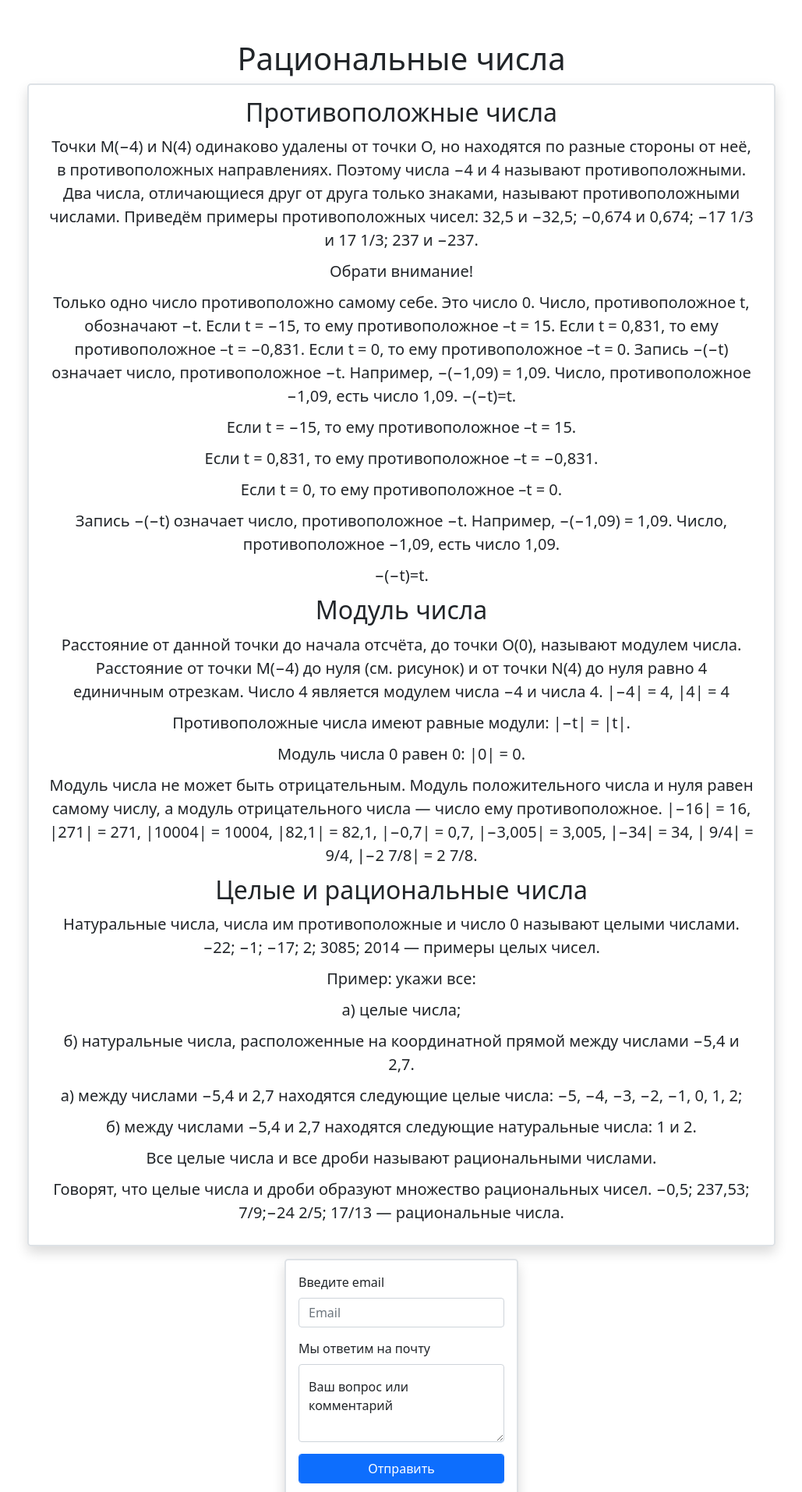
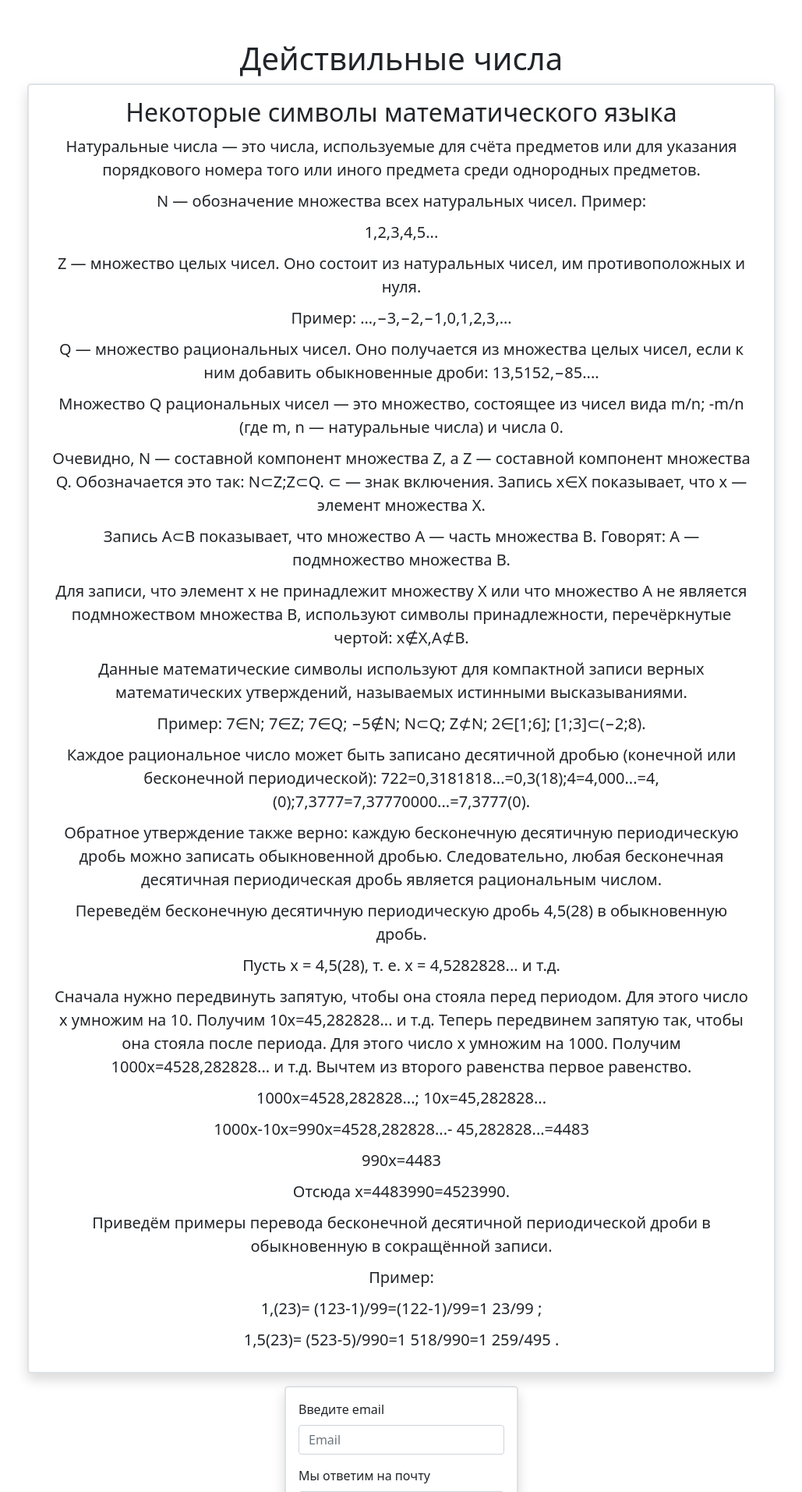
Before and after one commit to bladekeys/sipi_project, a Python web app: template templates/8klass_deistv_chisla.html in a window 1280 px wide. Shown: the part 73-1986 px from the top of the page at 78% size, without its empty margins (125-1154 px from the left). Run offline with Jinja, Linux system fonts and the light colour scheme; the template is opened without the code that fills it, so the values that code supplies are empty; some libraries are stand-ins or nearby versions.

Commit message:
йцукен

```diff
--- a/templates/8klass_deistv_chisla.html
+++ b/templates/8klass_deistv_chisla.html
@@ -41,100 +41,91 @@
 
 <body>
 <div style="text-align: center; margin-top: 100px;">
-    <h1 class="">Рациональные числа</h1>
+    <h1 class="">Действильные числа</h1>
 </div>
 <div class="books_profile border border-2 rounded-3 shadow w-75 p-3 mb-3 bg-body rounded">
-    <h2 class="">Противоположные числа</h2>
+    <h2 class="">Некоторые символы математического языка</h2>
     <p style="margin: 10px; font-size: 20px;">
-Точки M(−4) и N(4) одинаково удалены от точки O, но находятся по разные стороны от неё, в противоположных направлениях.
-Поэтому числа −4 и 4 называют противоположными.
-Два числа, отличающиеся друг от друга только знаками, называют противоположными числами.
-Приведём примеры противоположных чисел:
-32,5 и −32,5; −0,674 и 0,674; −17 1/3 и 17 1/3; 237 и −237.
-
+Натуральные числа — это числа, используемые для счёта предметов или для указания порядкового номера того или иного предмета среди однородных предметов.
+</p>
+    <p style="margin: 10px; font-size: 20px;">N — обозначение множества всех натуральных чисел.
+Пример:
+        </p>
+    <p style="margin: 10px; font-size: 20px;">
+1,2,3,4,5...
+        </p>
+    <p style="margin: 10px; font-size: 20px;">
+Z — множество целых чисел. Оно состоит из натуральных чисел, им противоположных и нуля.
+</p>
+    <p style="margin: 10px; font-size: 20px;">
+        Пример:
+…,−3,−2,−1,0,1,2,3,…
+</p>
+    <p style="margin: 10px; font-size: 20px;">
+        Q — множество рациональных чисел.
+Оно получается из множества целых чисел, если к ним добавить обыкновенные дроби: 13,5152,−85....
 
 </p>
     <p style="margin: 10px; font-size: 20px;">
-            </p>
-    <p style="margin: 10px; font-size: 20px;">
-Обрати внимание!
+        Множество Q рациональных чисел — это множество, состоящее из чисел вида m/n; -m/n  (где m, n — натуральные числа) и числа 0.
 
 </p>
     <p style="margin: 10px; font-size: 20px;">
-Только одно число противоположно самому себе. Это число 0.
-Число, противоположное t,  обозначают −t.
-Если  t = −15, то ему противоположное –t = 15.
-Если t = 0,831, то ему противоположное –t = −0,831.
-Если  t = 0, то ему противоположное –t = 0.
-Запись −(−t) означает число, противоположное −t.
-Например, −(−1,09) = 1,09. Число, противоположное  −1,09, есть число 1,09.
- −(−t)=t.
+        Очевидно, N — составной компонент множества Z, а  Z — составной компонент множества Q. Обозначается это так: N⊂Z;Z⊂Q.
+⊂ — знак включения.
+Запись x∈X показывает, что x — элемент множества X.
+
+</p>
+    <p style="margin: 10px; font-size: 20px;">Запись A⊂B показывает, что множество A — часть множества B. Говорят: A — подмножество множества B.
+
+</p>
+    <p style="margin: 10px; font-size: 20px;">Для записи, что элемент x не принадлежит множеству X или что множество A не является  подмножеством множества B, используют символы принадлежности, перечёркнутые чертой: x∉X,A⊄B.
+
+</p>
+    <p style="margin: 10px; font-size: 20px;">Данные математические символы используют для компактной записи верных математических утверждений, называемых истинными высказываниями.
+</p>
+    <p style="margin: 10px; font-size: 20px;">Пример:
+7∈N; 7∈Z; 7∈Q; −5∉N; N⊂Q; Z⊄N; 2∈[1;6]; [1;3]⊂(−2;8).
+</p>
+    <p style="margin: 10px; font-size: 20px;">Каждое рациональное число может быть записано десятичной дробью (конечной или бесконечной периодической):
+722=0,3181818...=0,3(18);4=4,000...=4,(0);7,3777=7,37770000...=7,3777(0).
+</p>
+    <p style="margin: 10px; font-size: 20px;">Обратное утверждение также верно: каждую бесконечную десятичную периодическую дробь можно записать обыкновенной дробью. Следовательно, любая бесконечная десятичная периодическая дробь является рациональным числом.
 </p>
     <p style="margin: 10px; font-size: 20px;">
-        Если  t = −15, то ему противоположное –t = 15.
-
-    </p>
-    <p style="margin: 10px; font-size: 20px;">Если t = 0,831, то ему противоположное –t = −0,831.
-</p>
-    <p style="margin: 10px; font-size: 20px;">Если  t = 0, то ему противоположное –t = 0.
+        Переведём бесконечную десятичную периодическую дробь 4,5(28) в обыкновенную дробь.
 </p>
     <p style="margin: 10px; font-size: 20px;">
-Запись −(−t) означает число, противоположное −t.
-Например, −(−1,09) = 1,09. Число, противоположное  −1,09, есть число 1,09.
+        Пусть x = 4,5(28), т. е. x = 4,5282828... и т.д.
 </p>
     <p style="margin: 10px; font-size: 20px;">
-−(−t)=t. </p>
-    <h2 class="">Модуль числа</h2>
-    <p style="margin: 10px; font-size: 20px;">
-Расстояние от данной точки до начала отсчёта, до точки О(0), называют модулем числа.
-Расстояние от точки M(−4) до нуля (см. рисунок) и от точки N(4) до нуля равно 4 единичным отрезкам.
-Число 4 является модулем числа −4 и числа 4.
-|−4| = 4, |4| = 4
+        Сначала нужно передвинуть запятую, чтобы она стояла перед периодом. Для этого число x умножим на 10. Получим 10x=45,282828... и т.д.
+Теперь передвинем запятую так, чтобы она стояла после периода. Для этого число x умножим на 1000. Получим 1000x=4528,282828... и т.д.
+Вычтем из второго равенства первое равенство.
 </p>
     <p style="margin: 10px; font-size: 20px;">
-
-Противоположные числа имеют равные модули:
-|−t| = |t|.
+        1000x=4528,282828...; 10x=45,282828...
 </p>
     <p style="margin: 10px; font-size: 20px;">
-Модуль числа 0 равен 0:
-|0| = 0.
+        1000x-10x=990x=4528,282828...- 45,282828...=4483
 </p>
     <p style="margin: 10px; font-size: 20px;">
-Модуль числа не может быть отрицательным. Модуль положительного числа и нуля равен самому числу, а
-модуль отрицательного числа — число ему противоположное.
-|−16| = 16, |271| = 271, |10004| = 10004, |82,1| = 82,1, |−0,7| = 0,7, |−3,005| = 3,005, ∣−34∣ = 34, ∣ 9/4∣ = 9/4, ∣−2 7/8∣ = 2 7/8.
+        990x=4483
 </p>
-    <h2 class="">Целые и рациональные числа</h2>
     <p style="margin: 10px; font-size: 20px;">
-Натуральные числа, числа им противоположные и число 0 называют целыми числами.
-−22;   −1;   −17;   2;   3085;   2014  —  примеры целых чисел.
+        Отсюда x=4483990=4523990.
+</p>
+    <p style="margin: 10px; font-size: 20px;">
+        Приведём примеры перевода бесконечной десятичной периодической дроби в обыкновенную в сокращённой записи.
 </p>
     <p style="margin: 10px; font-size: 20px;">
         Пример:
-укажи все:
 </p>
     <p style="margin: 10px; font-size: 20px;">
-а) целые числа;
+        1,(23)=  (123-1)/99=(122-1)/99=1  23/99 ;
 </p>
     <p style="margin: 10px; font-size: 20px;">
-б) натуральные числа,
-расположенные на координатной прямой между числами −5,4  и  2,7.
-        </p>
-    <p style="margin: 10px; font-size: 20px;">
-а) между числами −5,4  и  2,7 находятся следующие целые числа:
-−5,  −4,  −3,  −2,  −1,  0,  1, 2;
-        </p>
-    <p style="margin: 10px; font-size: 20px;">
-б) между числами −5,4  и  2,7 находятся следующие натуральные числа: 1 и 2.
-        </p>
-    <p style="margin: 10px; font-size: 20px;">
-Все целые числа и все дроби называют рациональными числами.
-        </p>
-    <p style="margin: 10px; font-size: 20px;">
-Говорят, что целые числа и дроби образуют множество рациональных чисел.
-−0,5;   237,53;  7/9;−24 2/5;   17/13  —  рациональные числа.
-
+        1,5(23)=  (523-5)/990=1  518/990=1  259/495 .
     </p>
 </div>
 </body>
```
Also changed, not shown: 1 other file. Lines whose indentation alone changed are shown as unchanged.
